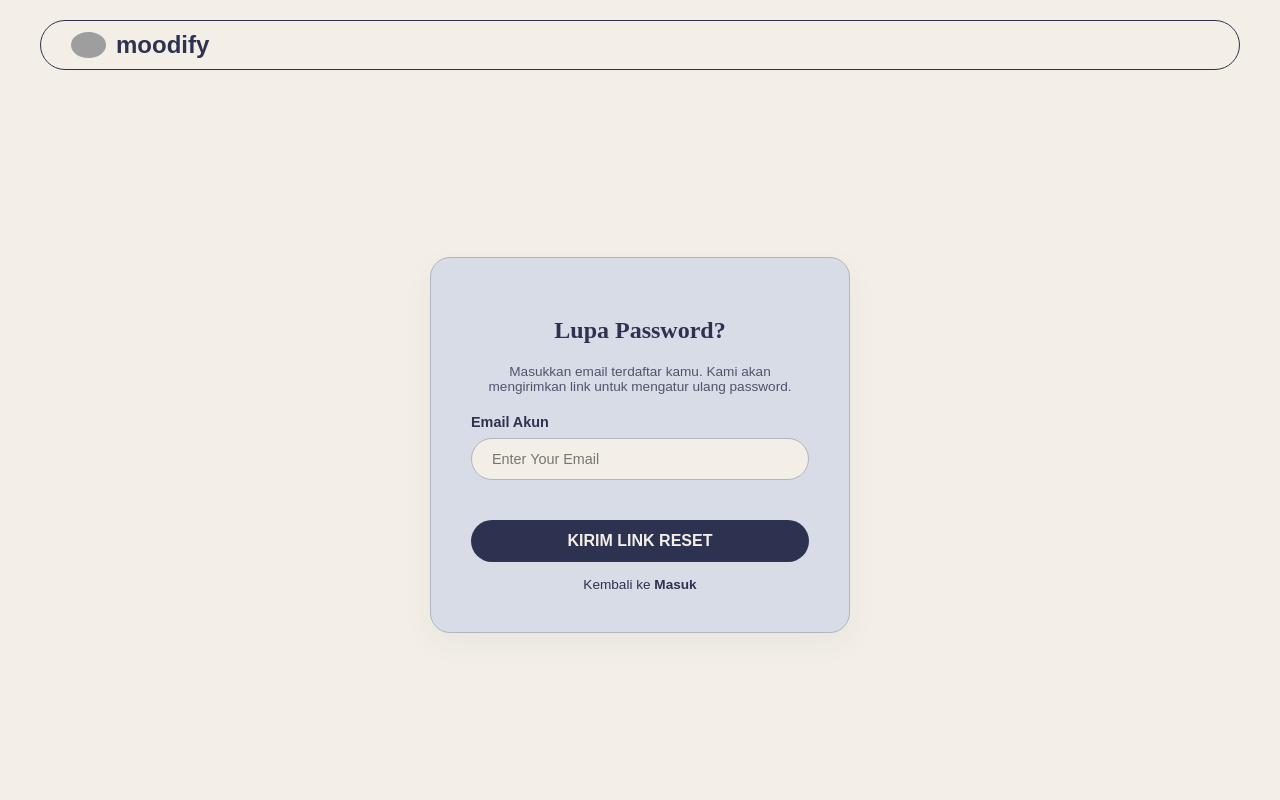
After one commit to idrishaidir/analisis-sentimen-dan-emosi, a Flask app: page /forgot-password in a window 1280 px wide. The commit adds this page. Run offline with Flask 3, Linux system fonts and the light colour scheme; grey boxes are pictures that could not be loaded.

Commit message:
Perbaikan Bug

```diff
--- a/app.py
+++ b/app.py
@@ -18,7 +18,6 @@ app.secret_key = "secret123"
 app.config['PERMANENT_SESSION_LIFETIME'] = timedelta(minutes=60)
 app.config['REMEMBER_COOKIE_DURATION'] = timedelta(days=7)
 
-# verifikasi email
 app.config['MAIL_SERVER'] = 'smtp.gmail.com'
 app.config['MAIL_PORT'] = 587
 app.config['MAIL_USE_TLS'] = True
@@ -26,12 +25,10 @@ app.config['MAIL_USERNAME'] = 'kentang@gmail.com'
 app.config['MAIL_PASSWORD'] = 'taruh_password_disini'
 mail = Mail(app)
 
-# Inisialisasi Database
 app.config['SQLALCHEMY_DATABASE_URI'] = 'mysql+mysqlconnector://root:@localhost/moodify_db'
 app.config['SQLALCHEMY_TRACK_MODIFICATIONS'] = False
 db = SQLAlchemy(app)
 
-# Tabel Users
 class User(UserMixin, db.Model):
     __tablename__ = 'users'
     id = db.Column(db.Integer, primary_key=True)
@@ -40,9 +37,9 @@ class User(UserMixin, db.Model):
     password = db.Column(db.String(255), nullable=True)
     is_verified = db.Column(db.Boolean, default=False)
     verification_token = db.Column(db.String(255), nullable=True)
+    reset_token = db.Column(db.String(255), nullable=True)
     histories = db.relationship('AnalysisHistory', backref='owner', lazy=True)
 
-# Tabel Analysis History
 class AnalysisHistory(db.Model):
     __tablename__ = 'analysis_history'
     id = db.Column(db.Integer, primary_key=True)
@@ -59,13 +56,11 @@ def register():
         email = request.form.get("email")
         password = request.form.get("password")
 
-        # Cek apakah email sudah terdaftar
         user_exists = User.query.filter_by(email=email).first()
         if user_exists:
             flash("❌ Email sudah digunakan!", "error")
             return redirect(url_for("register"))
 
-        # Buat token verifikasi unik
         token = secrets.token_hex(16)
         hashed_pw = generate_password_hash(password, method='pbkdf2:sha256')
 
@@ -80,38 +75,41 @@ def register():
         db.session.add(new_user)
         db.session.commit()
 
-        # Kirim Email Verifikasi
         msg = Message('hallo! verifikasi akun moodify kamu yuk ✨',
                     sender='noreply@moodify.com',
                     recipients=[email])
 
         link = url_for('verify_email', token=token, _external=True)
 
-        # Desain Email HTML (Gen Z + Humble Style)
         msg.html = f"""
-        <div style="font-family: 'Segoe UI', Tahoma, Geneva, Verdana, sans-serif; max-width: 600px; margin: auto; border: 1px solid #eee; border-radius: 15px; overflow: hidden;">
-            <div style="background-color: #5d001e; padding: 20px; text-align: center;">
-                <h1 style="color: white; margin: 0; font-size: 24px;">moodify</h1>
-            </div>
-            <div style="padding: 30px; color: #333; line-height: 1.6;">
-                <p style="font-size: 18px;">Hii, <b>{username}</b>! 👋</p>
-                <p>Makasih banyak ya udah mau mampir dan join di <b>moodify</b>. Kita seneng banget kamu ada di sini!</p>
-                <p>Biar akun kamu makin <i>gacor</i> dan semua fitur analisisnya kebuka, tolong verifikasi email kamu dulu ya. Lowkey excited banget nih nungguin kamu mulai analisis emosi publik bareng kita. 🫶</p>
+        <div style="font-family: 'Poppins', Arial, sans-serif; background-color: #F3EFE6; padding: 40px 20px;">
+            <div style="max-width: 600px; margin: auto; background-color: #ffffff; border: 1px solid #B0B5C1; border-radius: 20px; overflow: hidden; box-shadow: 0 10px 30px rgba(45, 50, 80, 0.05);">
 
-                <div style="text-align: center; margin: 30px 0;">
-                    <a href="{link}" style="background-color: #5d001e; color: white; padding: 12px 25px; text-decoration: none; border-radius: 30px; font-weight: bold; display: inline-block;">
-                        Gas, Verifikasi Akun! 🚀
-                    </a>
+                <div style="background-color: #2D3250; padding: 30px; text-align: center;">
+                    <h1 style="font-family: 'Playfair Display', Georgia, serif; color: #F3EFE6; margin: 0; font-size: 28px; font-weight: 700;">moodify</h1>
                 </div>
 
-                <p style="font-size: 14px; color: #777;">Kalau tombolnya nggak jalan, kamu bisa copas link ini ke browser ya:<br>
-                <a href="{link}" style="color: #5d001e;">{link}</a></p>
+                <div style="padding: 40px 30px; color: #2D3250; line-height: 1.6;">
+                    <p style="font-size: 18px; font-weight: 600;">Hii, {username}! 👋</p>
+                    <p>Makasih banyak ya udah mau mampir dan join di <b>moodify</b>. Kita seneng banget kamu ada di sini!</p>
+                    <p>Biar akun kamu makin <i>gacor</i> dan semua fitur analisisnya kebuka, tolong verifikasi email kamu dulu ya. Lowkey excited banget nih nungguin kamu mulai analisis emosi publik bareng kita. 🫶</p>
 
-                <hr style="border: 0; border-top: 1px solid #eee; margin: 30px 0;">
-                <p style="font-size: 12px; color: #aaa; text-align: center;">
-                    dikirim dengan penuh kasih sayang oleh tim moodify 🕊️<br>
-                    &copy; 2026 moodify, Inc.
-                </p>
+                    <div style="text-align: center; margin: 40px 0;">
+                        <a href="{link}" style="background-color: #2D3250; color: #F3EFE6; padding: 15px 30px; text-decoration: none; border-radius: 30px; font-weight: 600; display: inline-block;">
+                            Gas, Verifikasi Akun! 🚀
+                        </a>
+                    </div>
+
+                    <p style="font-size: 14px; color: #666;">Kalau tombolnya nggak jalan, kamu bisa copas link ini ke browser ya:<br>
+                    <a href="{link}" style="color: #2D3250; font-weight: 600; word-break: break-all;">{link}</a></p>
+
+                    <hr style="border: 0; border-top: 1px solid #B0B5C1; margin: 30px 0;">
+
+                    <p style="font-size: 12px; color: #888; text-align: center; margin: 0;">
+                        dikirim dengan penuh kasih sayang oleh tim moodify 🕊️<br>
+                        &copy; 2026 moodify, Inc.
+                    </p>
+                </div>
             </div>
         </div>
         """
@@ -127,21 +125,19 @@ def verify_email(token):
     user = User.query.filter_by(verification_token=token).first()
     if user:
         user.is_verified = True
-        user.verification_token = None # Hapus token setelah digunakan
+        user.verification_token = None
         db.session.commit()
         flash("🎉 Email berhasil diverifikasi! Silakan login.", "success")
     else:
         flash("⚠️ Token verifikasi tidak valid atau sudah kadaluarsa.", "error")
     return redirect(url_for("login"))
 
-# Inisialisasi Login Manager
 login_manager = LoginManager()
 login_manager.init_app(app)
-login_manager.login_view = 'login' # Mengarahkan user ke route login jika belum terautentikasi
+login_manager.login_view = 'login'
 
 @app.before_request
 def make_session_permanent():
-    # Ini akan me-reset timer (misal 30 menit) setiap kali user mengklik/memuat halaman
     session.permanent = True
 
 @login_manager.user_loader
@@ -150,7 +146,6 @@ def load_user(user_id):
 
 @app.route("/login", methods=["GET", "POST"])
 def login():
-    # Jika user sudah login, arahkan langsung ke halaman analisis
     if current_user.is_authenticated:
         return redirect(url_for('analisis'))
 
@@ -159,24 +154,19 @@ def login():
         password = request.form.get("password")
         remember = True if request.form.get("remember") else False
 
-        # 1. Cari user berdasarkan email
         user = User.query.filter_by(email=email).first()
 
-        # 2. Validasi keberadaan user dan kecocokan password
         if not user or not check_password_hash(user.password, password):
             flash("❌ Email atau password salah!", "error")
             return redirect(url_for("login"))
 
-        # 3. Cek apakah email sudah diverifikasi
         if not user.is_verified:
             flash("⚠️ Akun kamu belum diverifikasi. Silakan cek email kamu!", "error")
             return redirect(url_for("login"))
 
-        # 4. Login berhasil
         login_user(user, remember=remember)
         flash(f"👋 Selamat datang kembali, {user.username}!", "success")
 
-        # Arahkan ke halaman yang sebelumnya ingin diakses (next page) atau ke analisis
         next_page = request.args.get('next')
         return redirect(next_page) if next_page else redirect(url_for('analisis'))
 
@@ -216,21 +206,18 @@ def analisis():
         success, message = scraping_tweets(keyword, since, until, auth_token, limit)
 
         if success:
-            # 1. Definisikan dulu nama filenya di sini
             safe_keyword = keyword.replace(" ", "_")
             file_name = f"{safe_keyword}_label.csv"
 
-            # 2. Baru kemudian masukkan variabel file_name ke dalam database
             new_record = AnalysisHistory(
                 user_id=current_user.id,
                 keyword=keyword,
-                filename=file_name, # Sekarang variabel ini sudah terdefinisi
+                filename=file_name,
                 tweet_count=int(limit)
             )
             db.session.add(new_record)
             db.session.commit()
 
-            # 3. Terakhir, gunakan file_name untuk mengalihkan halaman
             return redirect(url_for("result", file=file_name))
 
         else:
@@ -319,30 +306,25 @@ def result():
 @app.route("/history")
 @login_required
 def history():
-    # Ambil data dari database berdasarkan user yang sedang login
     user_history = AnalysisHistory.query.filter_by(user_id=current_user.id).order_by(AnalysisHistory.date_created.desc()).all()
     return render_template("history.html", history=user_history)
 
 @app.route("/delete_history/<int:history_id>", methods=["POST"])
 @login_required
 def delete_history(history_id):
-    # 1. Cari data riwayat berdasarkan ID
     history_record = AnalysisHistory.query.get_or_404(history_id)
 
-    # 2. Validasi Keamanan: Pastikan yang menghapus adalah pemilik aslinya
     if history_record.user_id != current_user.id:
         flash("❌ Kamu tidak memiliki izin untuk menghapus riwayat ini.", "error")
         return redirect(url_for("history"))
 
     try:
-        # 3. Buat path untuk file fisik (.csv) dan hapus jika filenya ada
         output_dir = os.path.join(os.path.dirname(os.path.abspath(__file__)), "tweets-data", "output")
         file_path = os.path.join(output_dir, history_record.filename)
 
         if os.path.exists(file_path):
-            os.remove(file_path) # Perintah untuk menghapus file fisik
+            os.remove(file_path)
 
-        # 4. Hapus data dari database MySQL
         db.session.delete(history_record)
         db.session.commit()
 
@@ -361,3 +343,84 @@ if __name__ == "__main__":
     print("📂 Current working directory:", os.getcwd())
     print("📄 File path:", os.path.abspath(__file__))
     app.run(debug=True)
+
+@app.route("/forgot-password", methods=["GET", "POST"])
+def forgot_password():
+    if request.method == "POST":
+        email = request.form.get("email")
+        user = User.query.filter_by(email=email).first()
+
+        if not user:
+            flash("❌ Email tidak terdaftar dalam sistem!", "error")
+            return redirect(url_for("forgot_password"))
+
+        token = secrets.token_hex(16)
+        user.reset_token = token
+        db.session.commit()
+
+        msg = Message('Reset password akun moodify kamu 🗝️',
+                    sender='noreply@moodify.com',
+                    recipients=[email])
+
+        link = url_for('reset_password', token=token, _external=True)
+
+        msg.html = f"""
+        <div style="font-family: 'Poppins', Arial, sans-serif; background-color: #F3EFE6; padding: 40px 20px;">
+            <div style="max-width: 600px; margin: auto; background-color: #ffffff; border: 1px solid #B0B5C1; border-radius: 20px; overflow: hidden; box-shadow: 0 10px 30px rgba(45, 50, 80, 0.05);">
+
+                <div style="background-color: #2D3250; padding: 30px; text-align: center;">
+                    <h1 style="font-family: 'Playfair Display', Georgia, serif; color: #F3EFE6; margin: 0; font-size: 28px; font-weight: 700;">moodify</h1>
+                </div>
+
+                <div style="padding: 40px 30px; color: #2D3250; line-height: 1.6;">
+                    <p style="font-size: 18px; font-weight: 600;">Hii, {user.username}! 👋</p>
+                    <p>Ada permintaan untuk mereset password akun <b>moodify</b> kamu nih. Kalau ini memang kamu, silakan klik tombol di bawah untuk membuat password baru ya.</p>
+
+                    <div style="text-align: center; margin: 40px 0;">
+                        <a href="{link}" style="background-color: #2D3250; color: #F3EFE6; padding: 15px 30px; text-decoration: none; border-radius: 30px; font-weight: 600; display: inline-block;">
+                            Atur Ulang Password 🛠️
+                        </a>
+                    </div>
+
+                    <p style="font-size: 14px; color: #666;">Kalau kamu merasa tidak meminta ini, abaikan saja email ini ya. Keamanan akunmu lowkey tetap aman kok. 😉</p>
+                    <p style="font-size: 14px; color: #666;">Atau copas link ini ke browser:<br>
+                    <a href="{link}" style="color: #2D3250; font-weight: 600; word-break: break-all;">{link}</a></p>
+
+                    <hr style="border: 0; border-top: 1px solid #B0B5C1; margin: 30px 0;">
+
+                    <p style="font-size: 12px; color: #888; text-align: center; margin: 0;">
+                        dikirim oleh tim moodify dengan penuh perhatian 🕊️<br>
+                        &copy; 2026 moodify, Inc.
+                    </p>
+                </div>
+            </div>
+        </div>
+        """
+        mail.send(msg)
+
+        flash("📧 Link reset password telah dikirim ke email kamu. Silakan periksa inbox/spam!", "success")
+        return redirect(url_for("login"))
+
+    return render_template("forgot_password.html")
+
+
+@app.route("/reset-password/<token>", methods=["GET", "POST"])
+def reset_password(token):
+    user = User.query.filter_by(reset_token=token).first()
+
+    if not user:
+        flash("⚠️ Token reset tidak valid atau sudah kadaluarsa.", "error")
+        return redirect(url_for("login"))
+
+    if request.method == "POST":
+        password_baru = request.form.get("password")
+
+        hashed_pw = generate_password_hash(password_baru, method='pbkdf2:sha256')
+        user.password = hashed_pw
+        user.reset_token = None
+        db.session.commit()
+
+        flash("🎉 Password berhasil diperbarui! Silakan login dengan password baru.", "success")
+        return redirect(url_for("login"))
+
+    return render_template("reset_password.html", token=token)
--- a/templates/analisis.html
+++ b/templates/analisis.html
@@ -97,12 +97,9 @@
     </div>
     <script>
         document.getElementById('analisisForm').addEventListener('submit', function(e) {
-            // Cek apakah form sudah valid (semua input required sudah diisi)
             if (this.checkValidity()) {
-                // Munculkan layar loading
                 document.getElementById('loadingOverlay').classList.add('active');
 
-                // Ubah teks tombol
                 const btn = document.getElementById('btnSubmit');
                 btn.innerHTML = '<i class="fas fa-spinner fa-spin"></i> Memproses...';
                 btn.style.opacity = '0.8';
--- /dev/null
+++ b/templates/forgot_password.html
@@ -0,0 +1,49 @@
+<!DOCTYPE html>
+<html lang="id">
+<head>
+    <meta charset="UTF-8" />
+    <meta name="viewport" content="width=device-width, initial-scale=1.0" />
+    <title>Lupa Password - moodify</title>
+    <link rel="icon" type="image/png" href="{{ url_for('static', filename='assets/logo.png') }}" />
+    <link rel="stylesheet" href="https://cdnjs.cloudflare.com/ajax/libs/font-awesome/6.0.0-beta3/css/all.min.css" />
+    <link rel="stylesheet" href="{{ url_for('static', filename='auth-style.css') }}" />
+</head>
+<body>
+    <nav class="navbar-pill">
+        <a href="{{ url_for('index') }}" class="logo">
+            <img src="{{ url_for('static', filename='assets/logo.png') }}" alt="moodify Logo" /> moodify
+        </a>
+    </nav>
+
+    <div class="auth-wrapper">
+        {% with messages = get_flashed_messages(with_categories=true) %}
+            {% if messages %}
+                <div class="flash-wrapper">
+                    {% for category, message in messages %}
+                        <div class="flash {{ category }}">{{ message }}</div>
+                    {% endfor %}
+                </div>
+            {% endif %}
+        {% endwith %}
+
+        <div class="auth-card">
+            <h2 style="text-align: center; font-family: var(--font-heading); color: var(--navy-dark); margin-bottom: 20px;">Lupa Password?</h2>
+            <p style="font-size: 0.85rem; text-align: center; color: var(--navy-dark); opacity: 0.8; margin-bottom: 20px;">Masukkan email terdaftar kamu. Kami akan mengirimkan link untuk mengatur ulang password.</p>
+
+            <form action="{{ url_for('forgot_password') }}" method="POST">
+                <div class="form-group">
+                    <label>Email Akun</label>
+                    <div class="input-wrapper">
+                        <input type="email" name="email" placeholder="Enter Your Email" required>
+                    </div>
+                </div>
+                <button type="submit" class="btn-submit">KIRIM LINK RESET</button>
+            </form>
+
+            <div class="auth-footer">
+                Kembali ke <a href="{{ url_for('login') }}">Masuk</a>
+            </div>
+        </div>
+    </div>
+</body>
+</html>
```
Also changed, not shown: templates/login.html (+16 -3 lines), templates/register.html (+16 -3 lines), templates/reset_password.html (added, +47 -0 lines), templates/result.html (+0 -13 lines).
